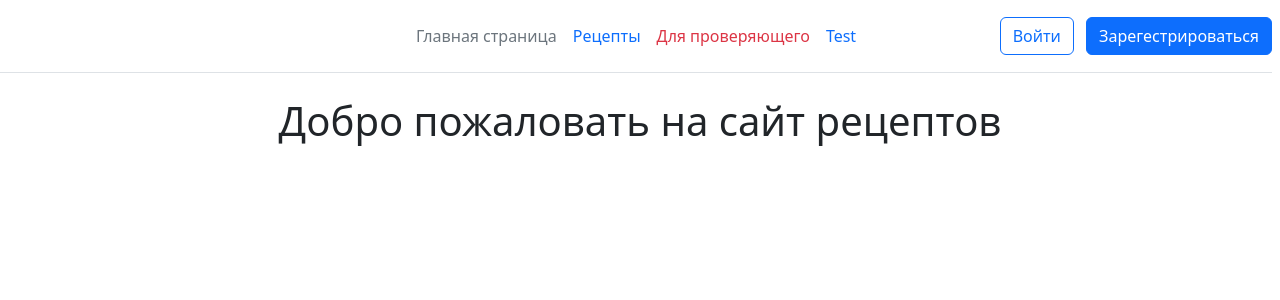
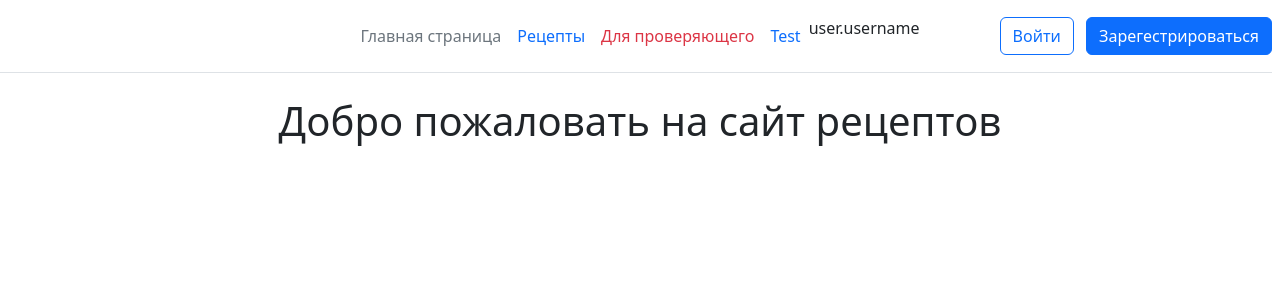
Before and after one commit to VasiliyMikhaylov91/Webdevelopment_python_certification, a Django app: page / in a window 1280 px wide. Shown: the top 300 px of the page. Run offline with Django 4.2, Linux system fonts and the light colour scheme; data that the repository does not hold is empty.

Commit message:
new login test

```diff
--- a/recipes/main/templates/main/base.html
+++ b/recipes/main/templates/main/base.html
@@ -25,6 +25,7 @@
                class="nav-link px-2 link-danger link-offset-2 link-underline-opacity-25 link-underline-opacity-100-hover">Для
             проверяющего</a></li>
         <li><a href="{% url 'test' %}" class="nav-link px-2">Test</a></li>
+        <li>user.username</li>
     </ul>
     {% if username %}
         <div class="col-md-3 text-end">
```
